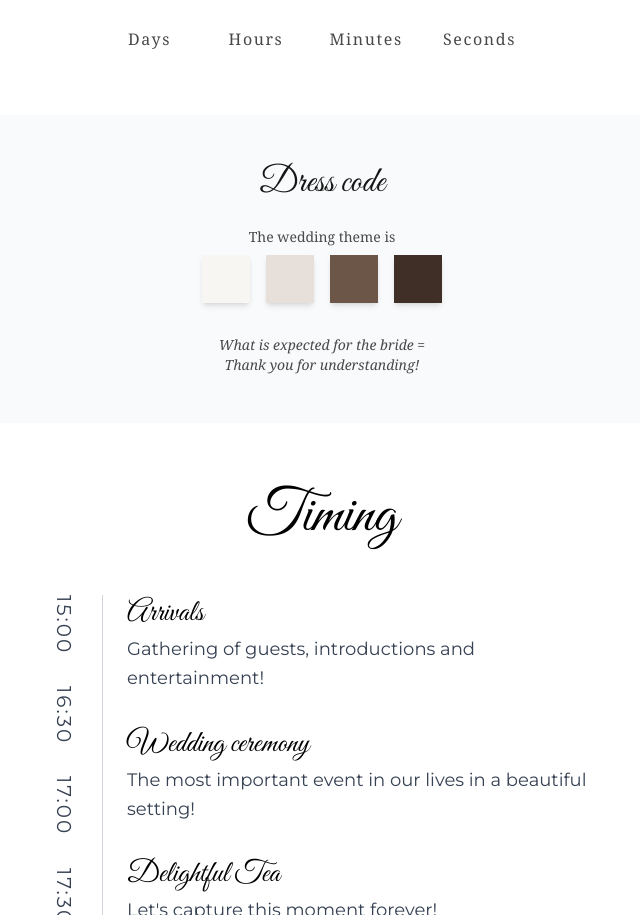
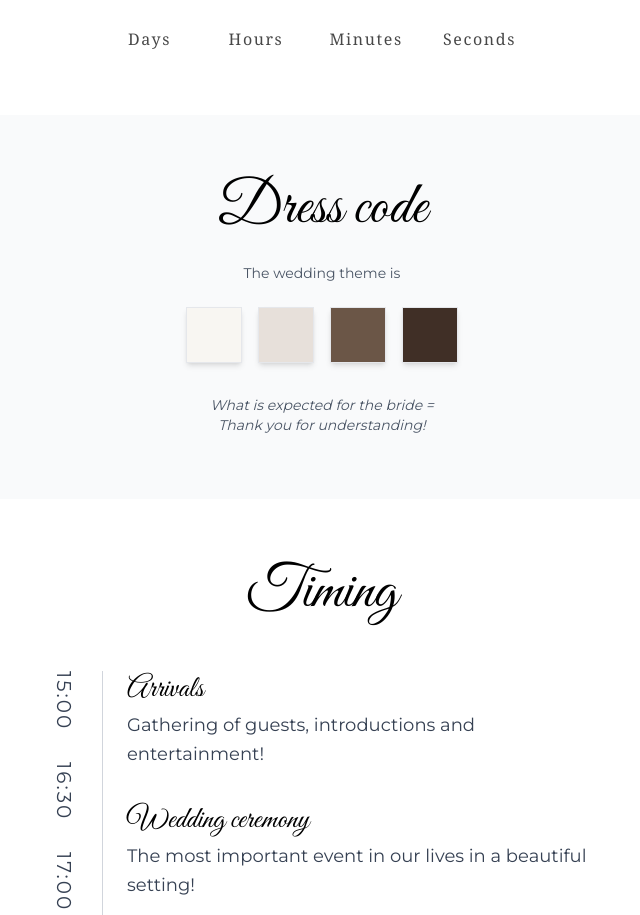
Before and after one commit to klperera/wedding_invitation, a Next.js app: page / in a window 1280 px wide. Shown: the part 1069-1984 px from the top of the page, without its empty margins (318-958 px from the left). Built offline with nearby package versions, Linux system fonts and the light colour scheme; a web font is replaced by a local one.

Commit message:
Enhance DressCode and WeddingAgenda components with animations for improved user experience

```diff
--- a/components/dress-code.tsx
+++ b/components/dress-code.tsx
@@ -1,3 +1,7 @@
+"use client";
+
+import { motion } from "framer-motion";
+
 const DressCode = () => {
   const colors = [
     { name: "Cream", color: "hsl(40, 30%, 96%)" },
@@ -7,32 +11,66 @@ const DressCode = () => {
   ];
 
   return (
-    <section className="bg-gray-50 py-12 px-6">
+    <section className="bg-gray-50 py-16 px-6">
       <div className="max-w-md mx-auto text-center">
-        <h2 className="text-4xl text-foreground font-great-vibes mb-6">
+        {/* Animated Heading */}
+        <motion.h2
+          initial={{ opacity: 0, y: 20 }}
+          whileInView={{ opacity: 1, y: 0 }}
+          viewport={{ once: true }}
+          transition={{ duration: 0.6 }}
+          className="text-5xl md:text-6xl text-black font-great-vibes mb-6"
+        >
           Dress code
-        </h2>
+        </motion.h2>
 
-        <p className="font-serif text-sm text-muted-foreground mb-2">
+        {/* Animated Subtitle */}
+        <motion.p
+          initial={{ opacity: 0, y: 20 }}
+          whileInView={{ opacity: 1, y: 0 }}
+          viewport={{ once: true }}
+          transition={{ duration: 0.6, delay: 0.1 }}
+          className="font-montserrat text-sm text-gray-600 mb-6"
+        >
           The wedding theme is
-        </p>
+        </motion.p>
 
-        {/* Color Swatches */}
-        <div className="flex justify-center gap-4 mb-8">
+        {/* Animated Color Swatches */}
+        <motion.div
+          initial={{ opacity: 0, y: 20 }}
+          whileInView={{ opacity: 1, y: 0 }}
+          viewport={{ once: true }}
+          transition={{ duration: 0.6, delay: 0.2 }}
+          className="flex justify-center gap-4 mb-8"
+        >
           {colors.map((color, index) => (
-            <div key={index} className="flex flex-col items-center gap-2">
+            <motion.div
+              key={index}
+              initial={{ opacity: 0, scale: 0.8 }}
+              whileInView={{ opacity: 1, scale: 1 }}
+              viewport={{ once: true }}
+              transition={{ duration: 0.4, delay: 0.3 + index * 0.1 }}
+              className="flex flex-col items-center gap-2"
+            >
               <div
-                className="w-12 h-12 shadow-md"
+                className="w-12 h-12 md:w-14 md:h-14 shadow-md border border-gray-200"
                 style={{ backgroundColor: color.color }}
               ></div>
-            </div>
+            </motion.div>
           ))}
-        </div>
+        </motion.div>
 
-        <p className="font-serif text-sm text-muted-foreground italic">
+        {/* Animated Note */}
+        <motion.p
+          initial={{ opacity: 0, y: 20 }}
+          whileInView={{ opacity: 1, y: 0 }}
+          viewport={{ once: true }}
+          transition={{ duration: 0.6, delay: 0.7 }}
+          className="font-montserrat text-sm text-gray-600 italic"
+        >
           What is expected for the bride =<br />
           Thank you for understanding!
-        </p>
+        </motion.p>
       </div>
     </section>
   );
--- a/components/wedding-agenda.tsx
+++ b/components/wedding-agenda.tsx
@@ -55,8 +55,12 @@ export function WeddingAgenda() {
           {/* Times column */}
           <div className="flex flex-col items-end pr-6 gap-8">
             {events.map((event, idx) => (
-              <div
+              <motion.div
                 key={idx}
+                initial={{ opacity: 0, x: -20 }}
+                whileInView={{ opacity: 1, x: 0 }}
+                viewport={{ once: true }}
+                transition={{ duration: 0.5, delay: idx * 0.1 }}
                 className="text-lg md:text-xl font-montserrat text-gray-700 tracking-wide"
                 style={{
                   writingMode: "vertical-lr",
@@ -65,20 +69,26 @@ export function WeddingAgenda() {
                 }}
               >
                 {event.time}
-              </div>
+              </motion.div>
             ))}
           </div>
           {/* Events column */}
           <div className="flex flex-col gap-8 border-l border-gray-300 pl-6 flex-1">
             {events.map((event, idx) => (
-              <div key={idx}>
+              <motion.div
+                key={idx}
+                initial={{ opacity: 0, x: 20 }}
+                whileInView={{ opacity: 1, x: 0 }}
+                viewport={{ once: true }}
+                transition={{ duration: 0.5, delay: idx * 0.1 }}
+              >
                 <div className="text-2xl md:text-3xl font-great-vibes text-black mb-1">
                   {event.title}
                 </div>
                 <div className="text-base md:text-lg text-gray-700 font-montserrat leading-relaxed">
                   {event.description}
                 </div>
-              </div>
+              </motion.div>
             ))}
           </div>
         </div>
```
